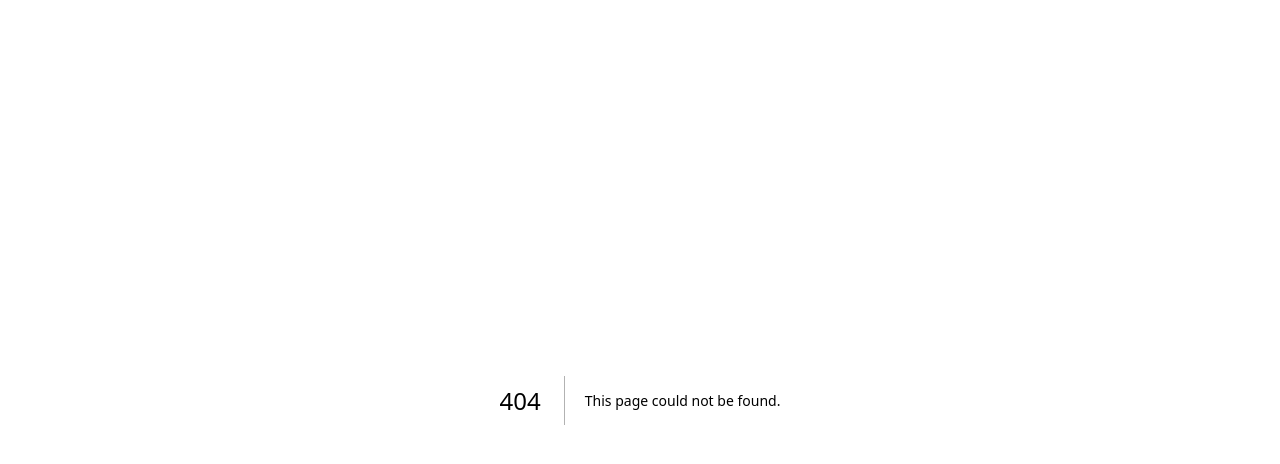
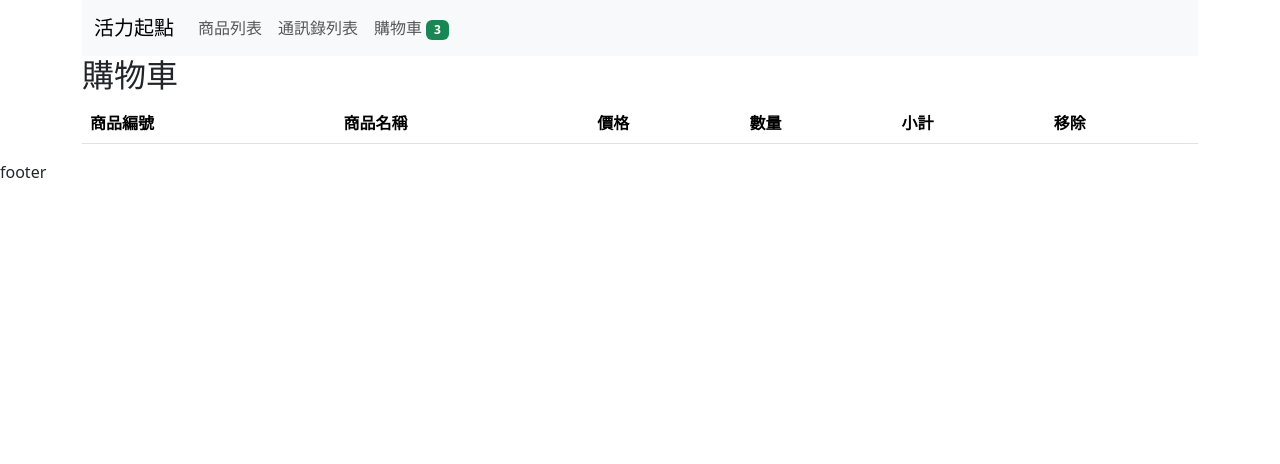
Before and after one commit to yanniao0827/next, a Next.js app: page /cart in a window 1280 px wide. Before the commit this address had no page. Shown: the top 464 px of the page. Built offline with nearby package versions, Linux system fonts and the light colour scheme.

Commit message:
檢視購物車

```diff
--- /dev/null
+++ b/pages/cart.js
@@ -0,0 +1,52 @@
+import React, { useEffect, useState } from "react";
+import Layout1 from '@/components/layouts/layout1'
+
+export default function Cart() {
+    const cartKey = "shin-cart";
+    const [cart, setCart] = useState([]);
+
+    useEffect(() => {
+        const oriData = localStorage.getItem(cartKey);
+        let cartData = []; // 預設值
+        try {
+          cartData = JSON.parse(oriData);
+          if (!Array.isArray(cartData)) {
+            cartData = [];
+          }
+        } catch (ex) {}
+
+        setCart(cartData);
+      }, []);
+
+  return (
+    <Layout1>
+      <h2>購物車</h2>
+      <table class="table">
+  <thead>
+    <tr>
+      <th >商品編號</th>
+      <th >商品名稱</th>
+      <th >價格</th>
+      <th >數量</th>
+      <th >小計</th>
+      <th>移除</th>
+    </tr>
+  </thead>
+  <tbody>
+    {
+        cart.map(p=>{
+            return<tr key={p.id}>
+                <td>{p.id}</td>
+                <td>{p.bookname}</td>
+                <td>{p.price}</td>
+                <td>{p.quantity}</td>
+                <td>{p.quantity*p.price}</td>
+                <td><button type="button" class="btn btn-danger"  onClick={() =>{} }>刪除商品</button></td>
+            </tr>
+        })
+    }
+  </tbody>
+</table>
+    </Layout1>
+  )
+}
```
